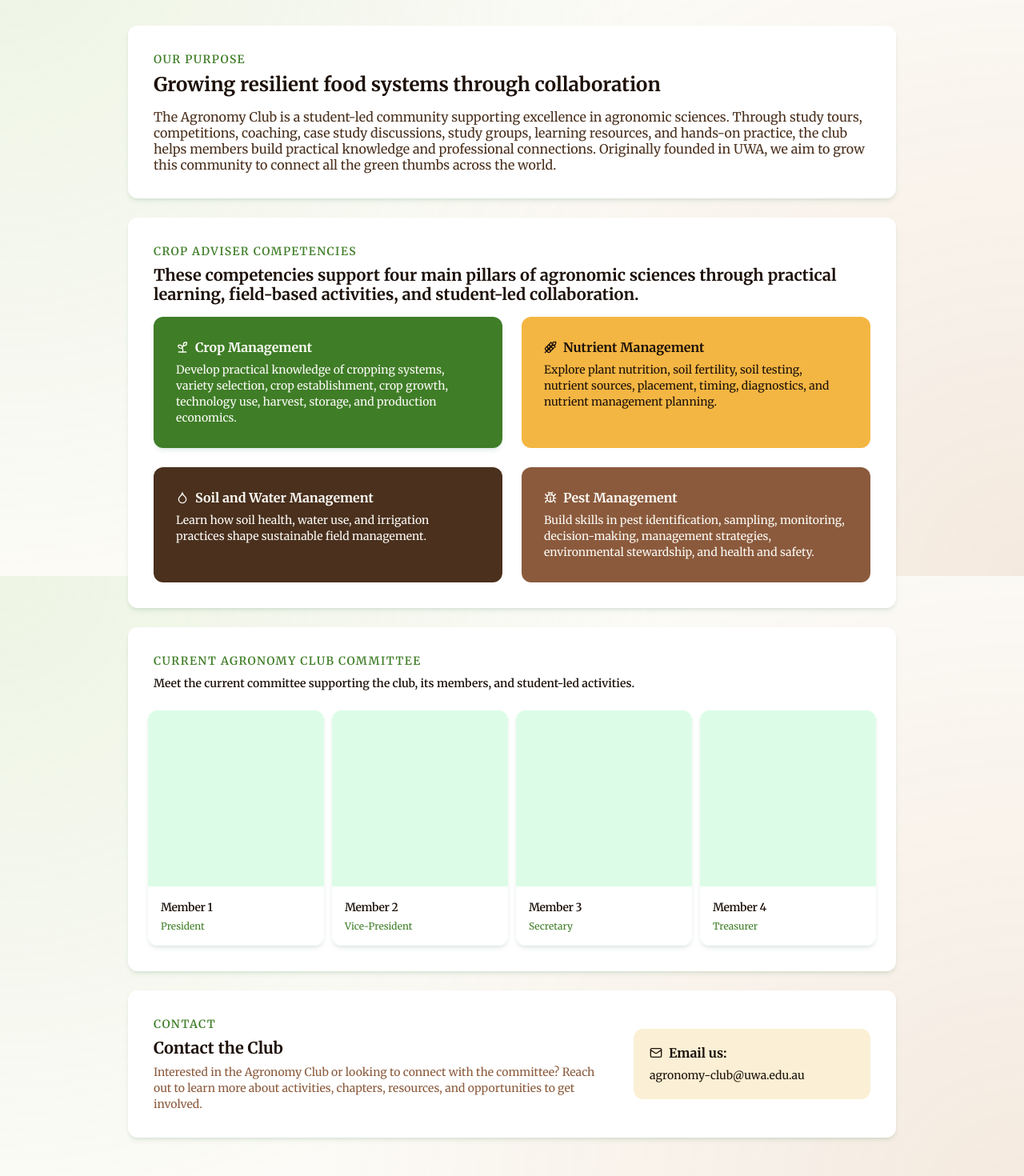
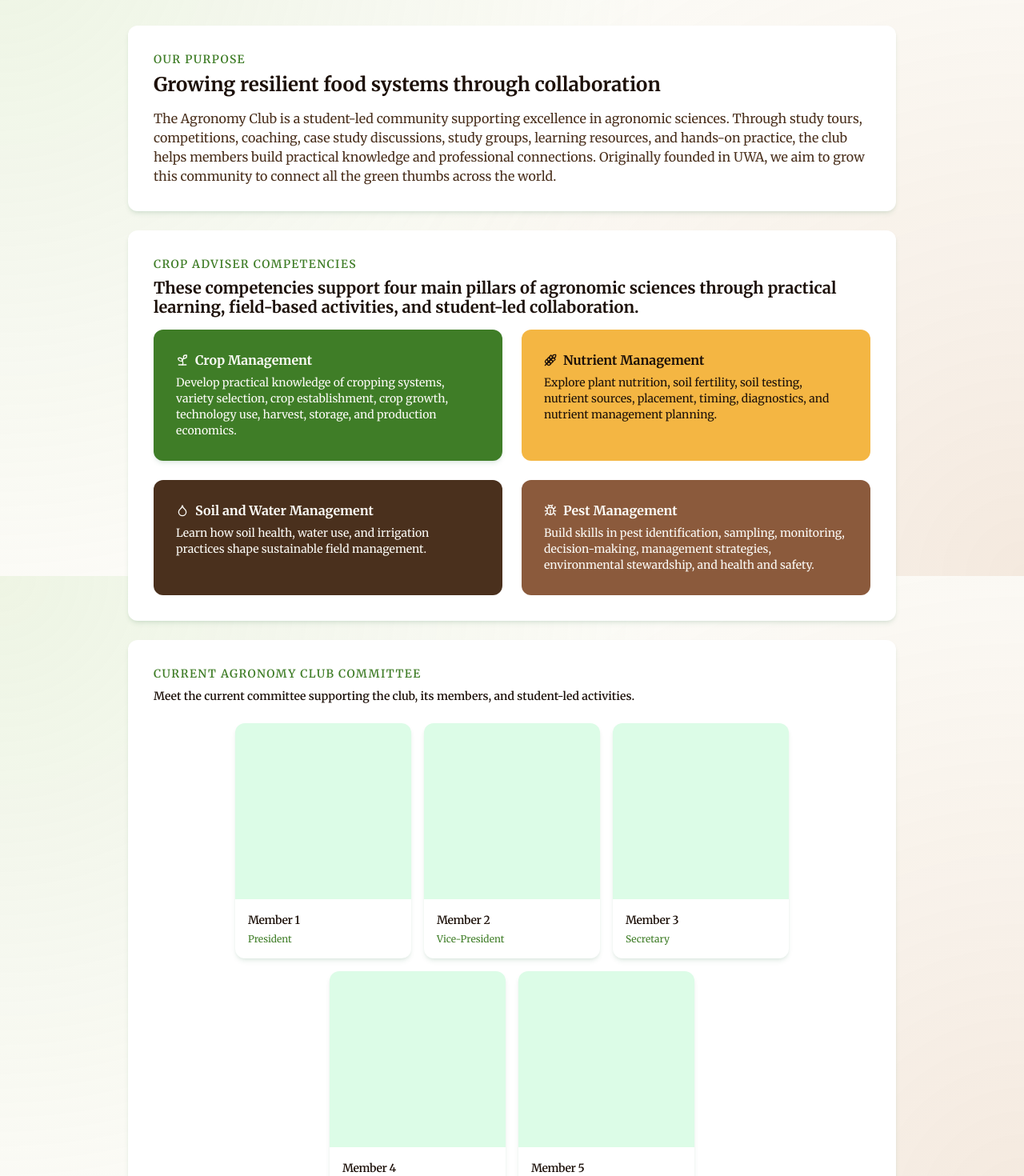
Before and after one commit to codersforcauses/agronomy-club, a Next.js app in the folder client/: page /about in a window 1280 px wide. Shown: the part 80-1550 px from the top of the page at 80% size. Built offline with nearby package versions, Linux system fonts and the light colour scheme.

Commit message:
refactor: change committee grid container to flex, make about text line height higher

```diff
--- a/client/src/app/about/page.tsx
+++ b/client/src/app/about/page.tsx
@@ -13,6 +13,7 @@ const committeeMembers = [
   { name: "Member 2", position: "Vice-President", photo: "" },
   { name: "Member 3", position: "Secretary", photo: "" },
   { name: "Member 4", position: "Treasurer", photo: "" },
+  { name: "Member 5", position: "OCM", photo: "" },
 ];
 export default function AboutPage() {
   return (
@@ -25,7 +26,7 @@ export default function AboutPage() {
           <h1 className="mt-2 text-xl/6 font-bold text-brand-text-dark sm:text-2xl/7">
             Growing resilient food systems through collaboration
           </h1>
-          <p className="mt-4 text-base/5 font-normal text-brand-text">
+          <p className="mt-4 text-base font-normal text-brand-text">
             The Agronomy Club is a student-led community supporting excellence
             in agronomic sciences. Through study tours, competitions, coaching,
             case study discussions, study groups, learning resources, and
@@ -124,7 +125,7 @@ export default function AboutPage() {
             Meet the current committee supporting the club, its members, and
             student-led activities.
           </p>
-          <div className="mt-6 grid grid-cols-1 justify-items-center gap-6 sm:grid-cols-2 xl:grid-cols-4">
+          <div className="mt-6 flex flex-wrap justify-center gap-4">
             {committeeMembers.map((member) => (
               <CommitteeMemberCard
                 key={member.name}
```
